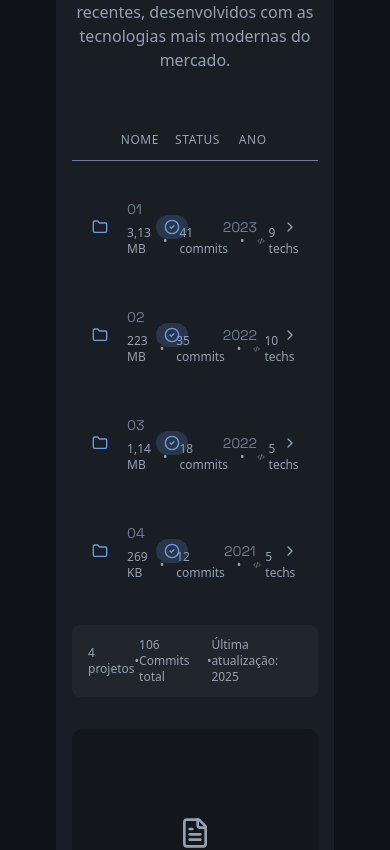
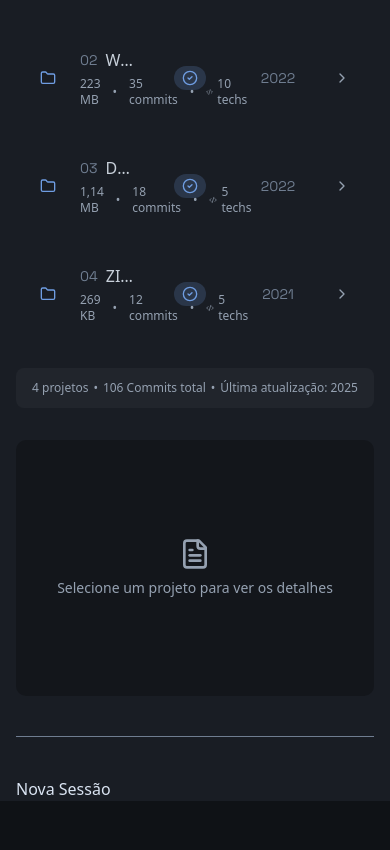
Before and after one commit to carlossroliveira/current-portfolio, a Next.js app: page / in a window 390 px wide. Shown: the part 2383-3233 px from the top of the page. After the commit the page ends 3184 px from the top, so only its background shows below. Built offline with nearby package versions, Linux system fonts and the light colour scheme.

Commit message:
refact: style adjustments

```diff
--- a/src/app/layout.tsx
+++ b/src/app/layout.tsx
@@ -21,7 +21,7 @@ export default function RootLayout({
 }>) {
   return (
     <html lang="pt-BR" className={`${space_grotesk.variable}`}>
-      <body className="bg-gray-900 antialiased text-gray-100 max-w-[1240px] mx-auto px-14">
+      <body className="bg-gray-900 antialiased text-gray-100 max-w-[1240px] mx-auto sm:px-14">
         {children}
       </body>
     </html>
```
